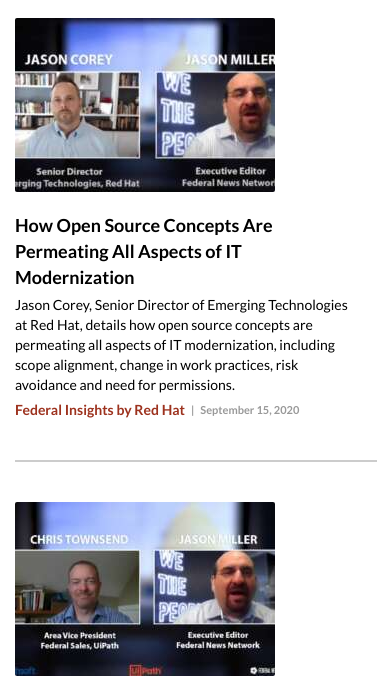
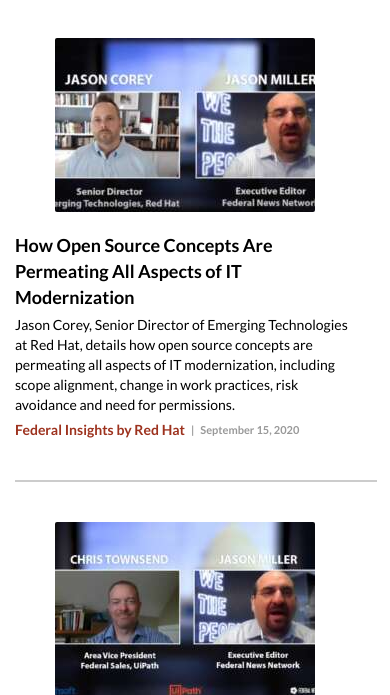
Before and after one commit to Captain63/FNN-partners-lp, a plain HTML site: page index.html in a window 390 px wide. Shown: the part 440-1135 px from the top of the page. Drawn offline with nearby package versions, Linux system fonts and the light colour scheme; files whose address does not match are found by name.

Commit message:
Update index.html

```diff
--- a/index.html
+++ b/index.html
@@ -644,6 +644,9 @@ src="Images/Body/FNN_Landing_Page_Banner_Mobile.jpg">
 
         .card-image img {
             max-width: 260px;
+            width: auto;
+            display: block;
+            margin: 0 auto;
         }
 
         .card-text {
@@ -652,6 +655,10 @@ src="Images/Body/FNN_Landing_Page_Banner_Mobile.jpg">
 
         #global-header {
             min-height: 110px;
+        }
+
+        #main-list {
+            margin-top: 20px;
         }
 
         #top-banner {
```
